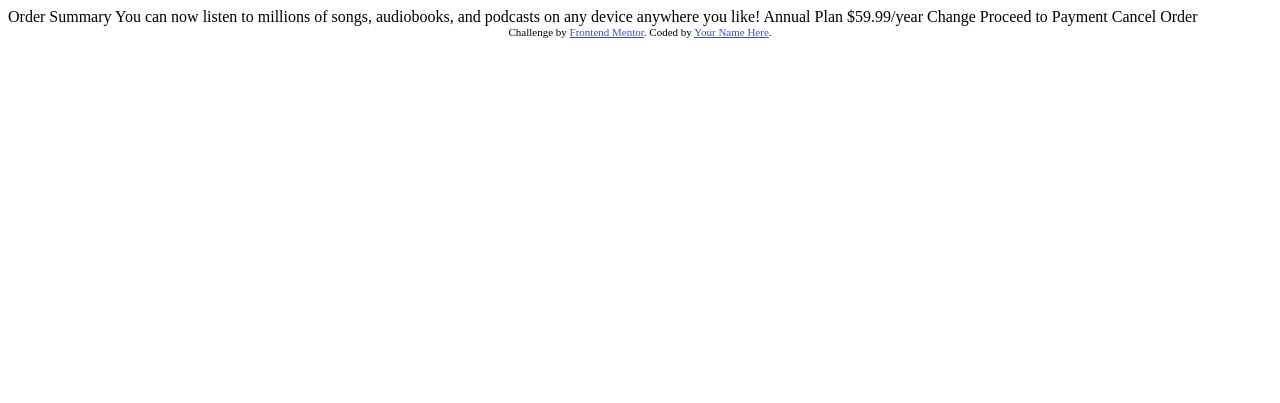
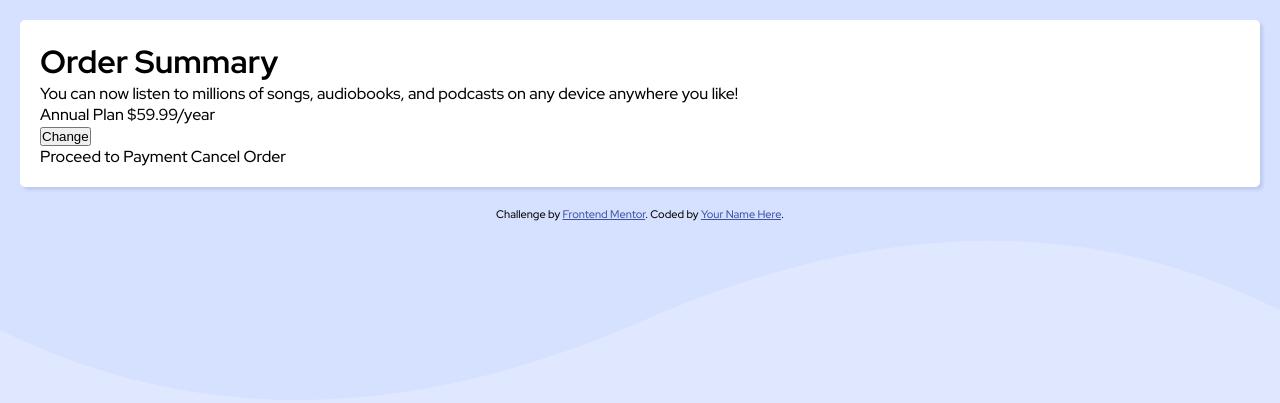
Before and after one commit to mikaela-o/order-summary-component, a plain HTML site: page index.html in a window 1280 px wide. Drawn offline with Linux system fonts and the light colour scheme.

Commit message:
added correct font and styles to main content

```diff
--- a/index.html
+++ b/index.html
@@ -11,25 +11,22 @@
       sizes="32x32"
       href="./images/favicon-32x32.png"
     />
+    <link rel="stylesheet" href="styles.css" />
 
-    <title>Frontend Mentor | Order summary card</title>
-
-    <!-- Feel free to remove these styles or customise in your own stylesheet 👍 -->
-    <style>
-      .attribution {
-        font-size: 11px;
-        text-align: center;
-      }
-      .attribution a {
-        color: hsl(228, 45%, 44%);
-      }
-    </style>
+    <title>Frontend Mentor | Order Summary Card</title>
   </head>
   <body>
-    Order Summary You can now listen to millions of songs, audiobooks, and
-    podcasts on any device anywhere you like! Annual Plan $59.99/year Change
-    Proceed to Payment Cancel Order
-
+    <div class="container">
+      <div class="background-wave"></div>
+      <h1>Order Summary</h1>
+      <p>
+        You can now listen to millions of songs, audiobooks, and podcasts on any
+        device anywhere you like!
+      </p>
+      <div>Annual Plan $59.99/year</div>
+      <button>Change</button>
+      <div class="buttons">Proceed to Payment Cancel Order</div>
+    </div>
     <div class="attribution">
       Challenge by
       <a href="https://www.frontendmentor.io?ref=challenge" target="_blank"
--- a/styles.css
+++ b/styles.css
@@ -1,3 +1,14 @@
+@import url("https://fonts.googleapis.com/css2?family=Red+Hat+Display:wght@500;700;900&display=swap");
+
+/* colors */
+:root {
+  --pale-blue: hsl(225, 100%, 94%);
+  --bright-blue: hsl(245, 75%, 52%);
+  --very-pale-blue: hsl(225, 100%, 98%);
+  --desaturated-blue: hsl(224, 23%, 55%);
+  --dark-blue: hsl(223, 47%, 23%);
+}
+
 * {
   margin: 0;
   padding: 0;
@@ -8,4 +19,45 @@ img {
 }
 body {
   font-family: "Red Hat Display", sans-serif;
+  background-color: var(--pale-blue);
 }
+buttons {
+  font-family: inherit;
+}
+
+.background-wave {
+  background: url("./images/pattern-background-mobile.svg") no-repeat
+    center/cover;
+  height: 400px;
+  position: absolute;
+  top: 0;
+  left: 0;
+  right: 0;
+  bottom: 0;
+  z-index: -1;
+}
+
+.container {
+  background-color: #fff;
+  margin: 20px;
+  padding: 20px;
+  border-radius: 5px;
+  box-shadow: 3px 3px 3px hsl(228, 45%, 44%, 0.15);
+}
+
+/* Attribution */
+.attribution {
+  font-size: 11px;
+  text-align: center;
+}
+.attribution a {
+  color: hsl(228, 45%, 44%);
+}
+
+@media (min-width: 768px) {
+  .background-wave {
+    background: url("./images/pattern-background-desktop.svg") no-repeat
+      center/cover;
+    height: 50vh;
+  }
+}
```
